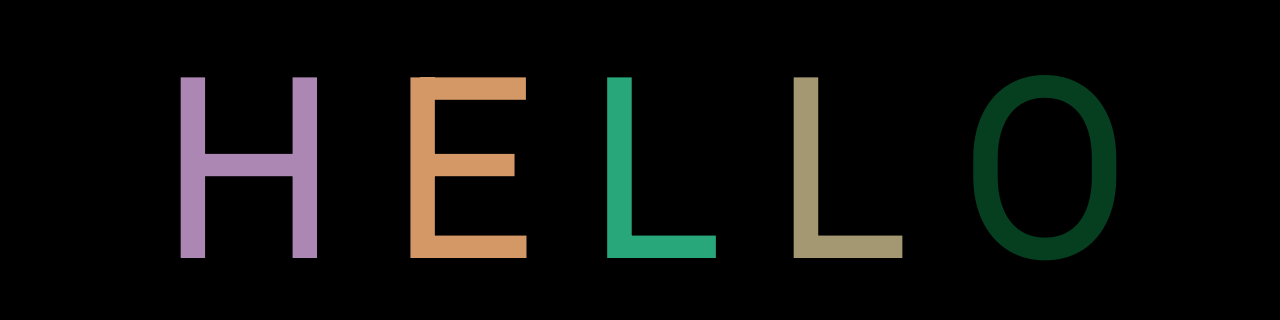
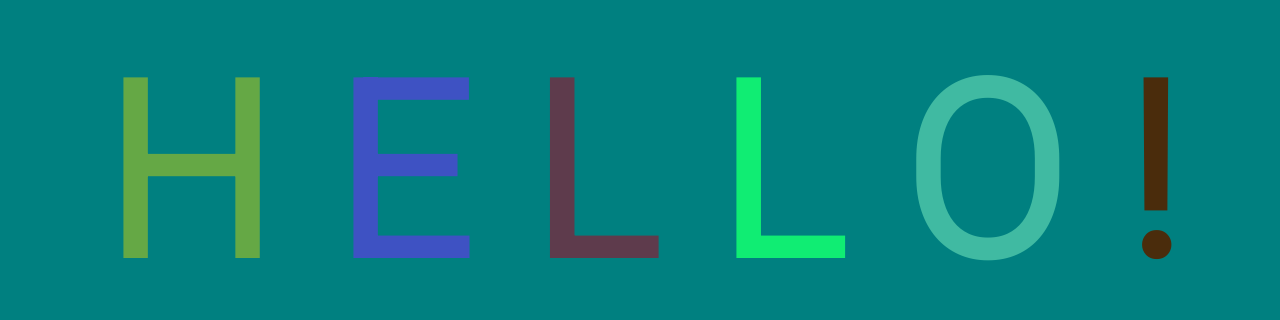
Before and after one commit to carlabrophy/animatedText, a plain HTML site: page index.html in a window 1280 px wide. Shown: the part 218-538 px from the top of the page. Drawn offline with Linux system fonts and the light colour scheme.

Commit message:
changed bg to teal and added p

```diff
--- a/index.html
+++ b/index.html
@@ -20,6 +20,7 @@
       <span class="letter">L</span>
       <span class="letter">L</span>
       <span class="letter">O</span>
+      <span class="letter">!</span>
     </h1>
 
     <script src="app.js"></script>
--- a/style.css
+++ b/style.css
@@ -1,5 +1,5 @@
 * {
-  background-color: black;
+  background-color: teal;
 }
 
 h1 {
```
